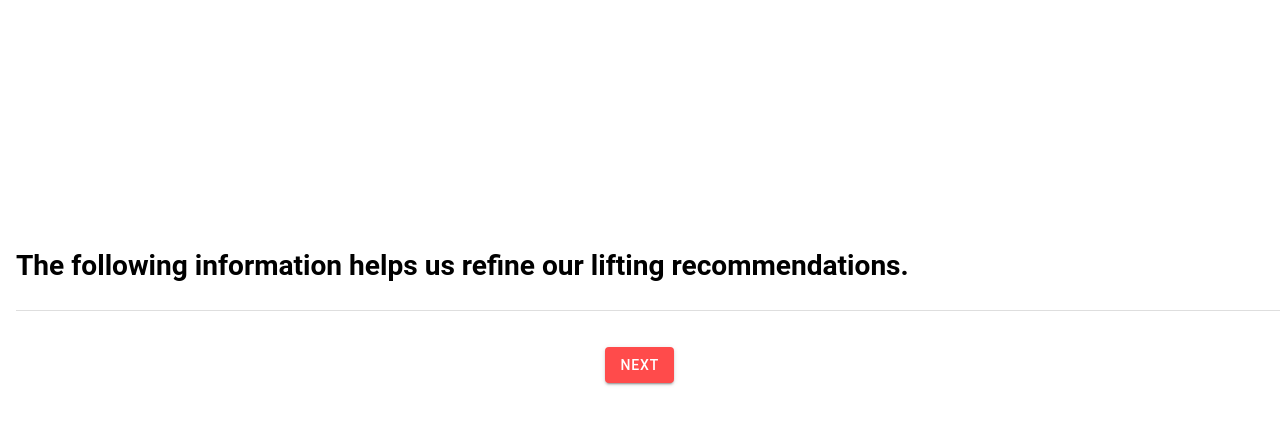
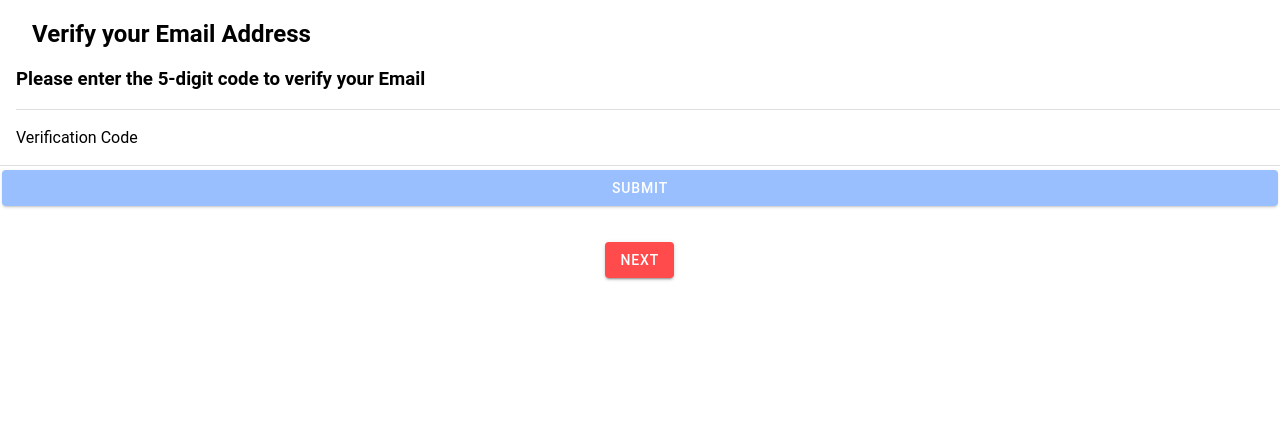
Before and after one commit to CSE437s/semester-project-group-8, a React (Vite) app in the folder LiftingApp/: page /PostSignup in a window 1280 px wide. Shown: the top 424 px of the page. Built offline with nearby package versions, Linux system fonts and the light colour scheme; no server answers.

Commit message:
added verification page to signup, but its broken

```diff
--- a/LiftingApp/src/components/PostSignupForm.tsx
+++ b/LiftingApp/src/components/PostSignupForm.tsx
@@ -1,6 +1,6 @@
 import React, {useState } from 'react';
 import { IonInput, IonButton, IonItem, IonLabel, IonText, IonImg, IonRange,
-         IonSelect, IonSelectOption, IonDatetime, IonPage } from '@ionic/react';
+         IonSelect, IonSelectOption, IonDatetime, IonAlert } from '@ionic/react';
 import { useHistory } from 'react-router';
 import { useLocation } from 'react-router-dom';
 import "./PostSignupForm.css"
@@ -40,8 +40,81 @@ function PostSignupForm() {
         setCurrentStep(currentStep - 1);
     };
 
+    const renderVerificationStep = () => {
+            const [code, setCode] = useState('');
+            const [showAlert, setShowAlert] = useState(false);
+            const [alertMessage, setAlertMessage] = useState('');
+
+            const handleVerificationInputChange = (event) => {
+              const newValue = event.detail.value;
+              // Allow only up to 5 digits to be entered
+              if (/^\d{0,5}$/.test(newValue)) {
+                setCode(newValue);
+              }
+            };
+
+            const handleVerificationSubmit = async (event) => {
+              event.preventDefault();
+
+              // Ensure the code is exactly 5 digits before proceeding
+              if (code.length === 5) {
+                try {
+                  const response = await fetch(`${apiUrl}/verify`, {
+                    method: 'POST',
+                    headers: {
+                      'Content-Type': 'application/json',
+                    },
+                    body: JSON.stringify({ code }),
+                  });
+                  const data = await response.json();
+
+                  if (response.ok) {
+                    setAlertMessage('Verification successful!');
+                  } else {
+                    setAlertMessage(data.message || 'Verification failed. Please try again.');
+                  }
+                } catch (error) {
+                  setAlertMessage('An error occurred. Please try again later.');
+                } finally {
+                  setShowAlert(true);
+                }
+              } else {
+                setAlertMessage('The verification code must be 5 digits.');
+                setShowAlert(true);
+              }
+            };
+
+            return (
+              <>
+                <IonItem>
+                  <IonText>
+                    <h2>Verify your Email Address</h2>
+                    <h3>Please enter the 5-digit code to verify your Email</h3>
+                  </IonText>
+                </IonItem>
+                <form onSubmit={handleVerificationSubmit}>
+                  <IonItem>
+                    <IonLabel position="floating">Verification Code</IonLabel>
+                    <IonInput value={code} onIonChange={handleVerificationInputChange} type="number" inputmode="numeric" />
+                  </IonItem>
+                  <IonButton expand="block" type="submit" disabled={code.length !== 5}>
+                    Submit
+                  </IonButton>
+                </form>
+                <IonAlert
+                  isOpen={showAlert}
+                  onDidDismiss={() => setShowAlert(false)}
+                  header={'Verification Status'}
+                  message={alertMessage}
+                  buttons={['OK']}/>
+              </>
+            );
+    };
+
     const renderWelcomeStep = () => {
         return (
+            <div>
+
             <IonItem>
                 <IonText className="welcome-text">
                     <h1>Let's Get Started <br></br>{username}</h1>
@@ -49,6 +122,8 @@ function PostSignupForm() {
                 </IonText>
 
             </IonItem>
+            </div>
+
         );
     }
 
@@ -183,14 +258,16 @@ function PostSignupForm() {
         )
     }
 
-    const TOTAL_STEPS = 3;
+    const TOTAL_STEPS = 4;
     const renderStep = () => {
         switch(currentStep) {
             case 1:
+                return renderVerificationStep();
+            case 2:
                 return renderWelcomeStep();
-            case 2:
+            case 3:
                 return renderGoalStep();
-            case 3:
+            case 4:
                 return renderInfoStep();
 
             default:
@@ -202,7 +279,7 @@ function PostSignupForm() {
             {renderStep()}
             {currentStep <= TOTAL_STEPS && (
             <div className='nav-buttons'>
-                {currentStep > 1 && <IonButton className="next-back-button" onClick={prevStep}>Back</IonButton>}
+                {currentStep > 2 && <IonButton className="next-back-button" onClick={prevStep}>Back</IonButton>}
                 {currentStep <= TOTAL_STEPS && <IonButton className="next-back-button" onClick={nextStep}>Next</IonButton>}
             </div>
              )}
```
